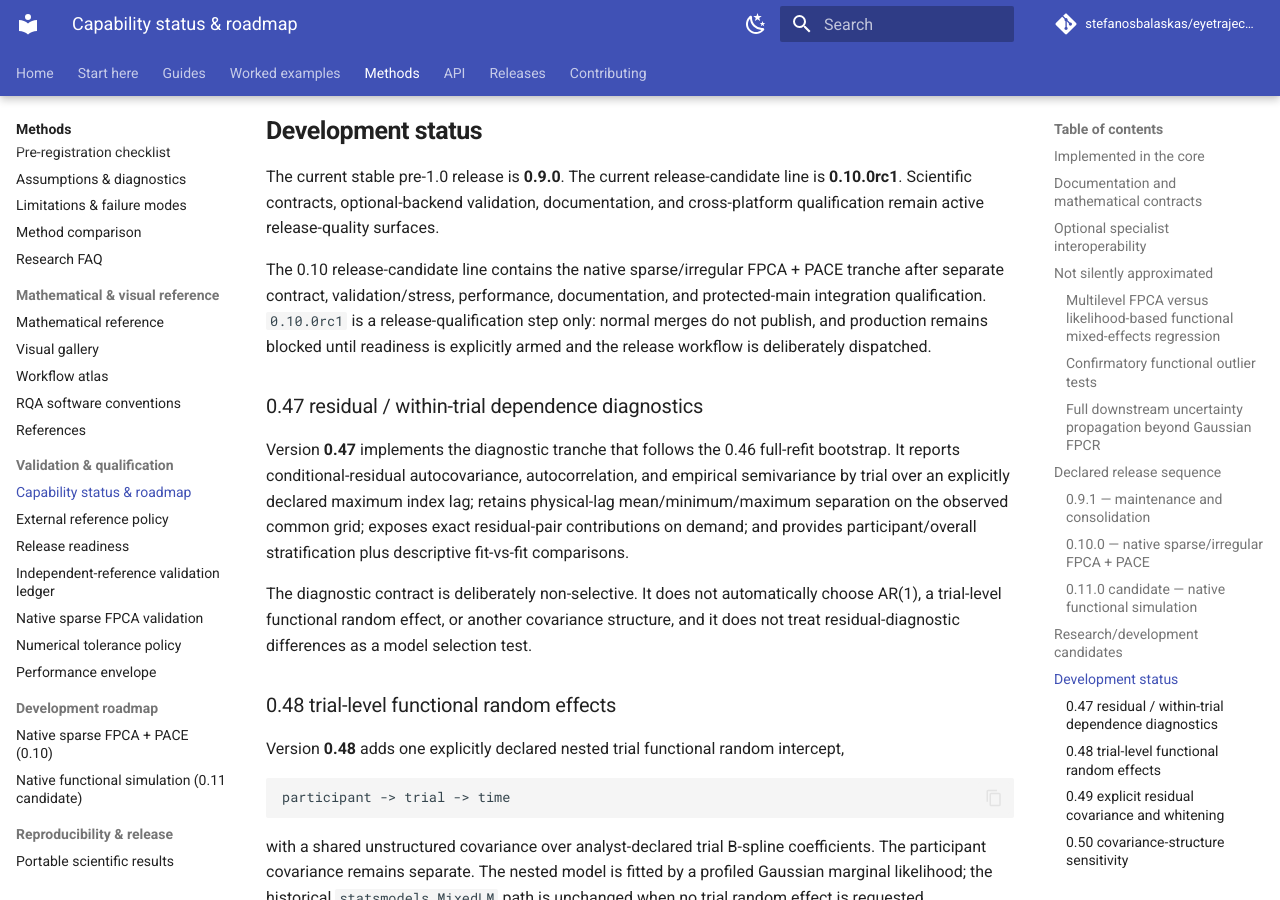
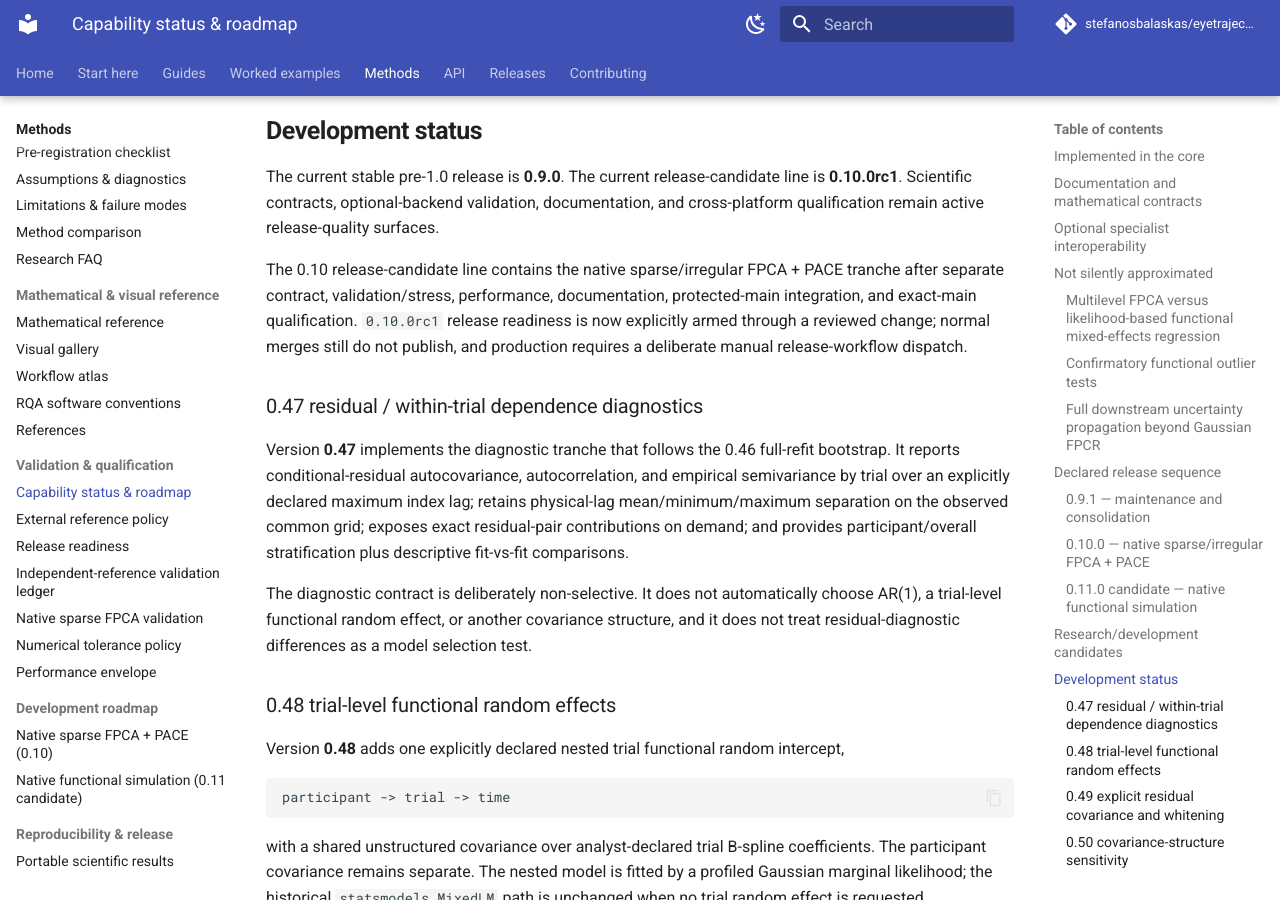
Before and after one commit to stefanosbalaskas/eyetrajectoriespy, an MkDocs documentation site: the page built from docs/methods/status-roadmap.md, in a window 1280 px wide and 900 px high, scrolled down 10684 px. Built offline with MkDocs 1.6.1 and Material for MkDocs 9.7.7, drawn with Linux system fonts in a browser that asks for light colours; comment, search, counter and statistics services are not loaded.

Commit message:
Record armed 0.10.0rc1 release state

```diff
--- a/docs/methods/status-roadmap.md
+++ b/docs/methods/status-roadmap.md
@@ -185,7 +185,7 @@ A candidate enters the public API only when it can preserve the package rules: e
 
 The current stable pre-1.0 release is **0.9.0**. The current release-candidate line is **0.10.0rc1**. Scientific contracts, optional-backend validation, documentation, and cross-platform qualification remain active release-quality surfaces.
 
-The 0.10 release-candidate line contains the native sparse/irregular FPCA + PACE tranche after separate contract, validation/stress, performance, documentation, and protected-main integration qualification. `0.10.0rc1` is a release-qualification step only: normal merges do not publish, and production remains blocked until readiness is explicitly armed and the release workflow is deliberately dispatched.
+The 0.10 release-candidate line contains the native sparse/irregular FPCA + PACE tranche after separate contract, validation/stress, performance, documentation, protected-main integration, and exact-main qualification. `0.10.0rc1` release readiness is now explicitly armed through a reviewed change; normal merges still do not publish, and production requires a deliberate manual release-workflow dispatch.
 
 
 ### 0.47 residual / within-trial dependence diagnostics
```
